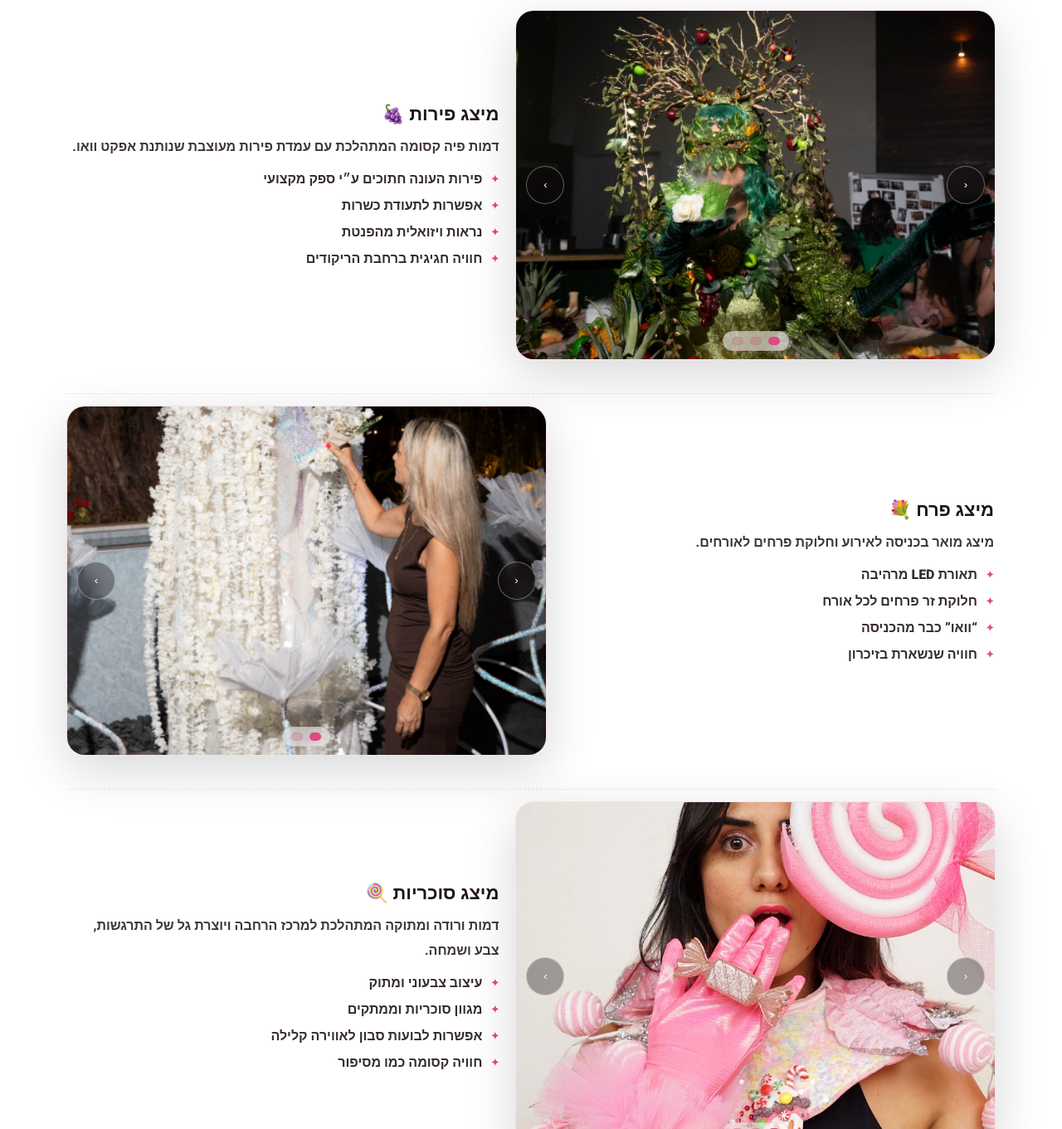
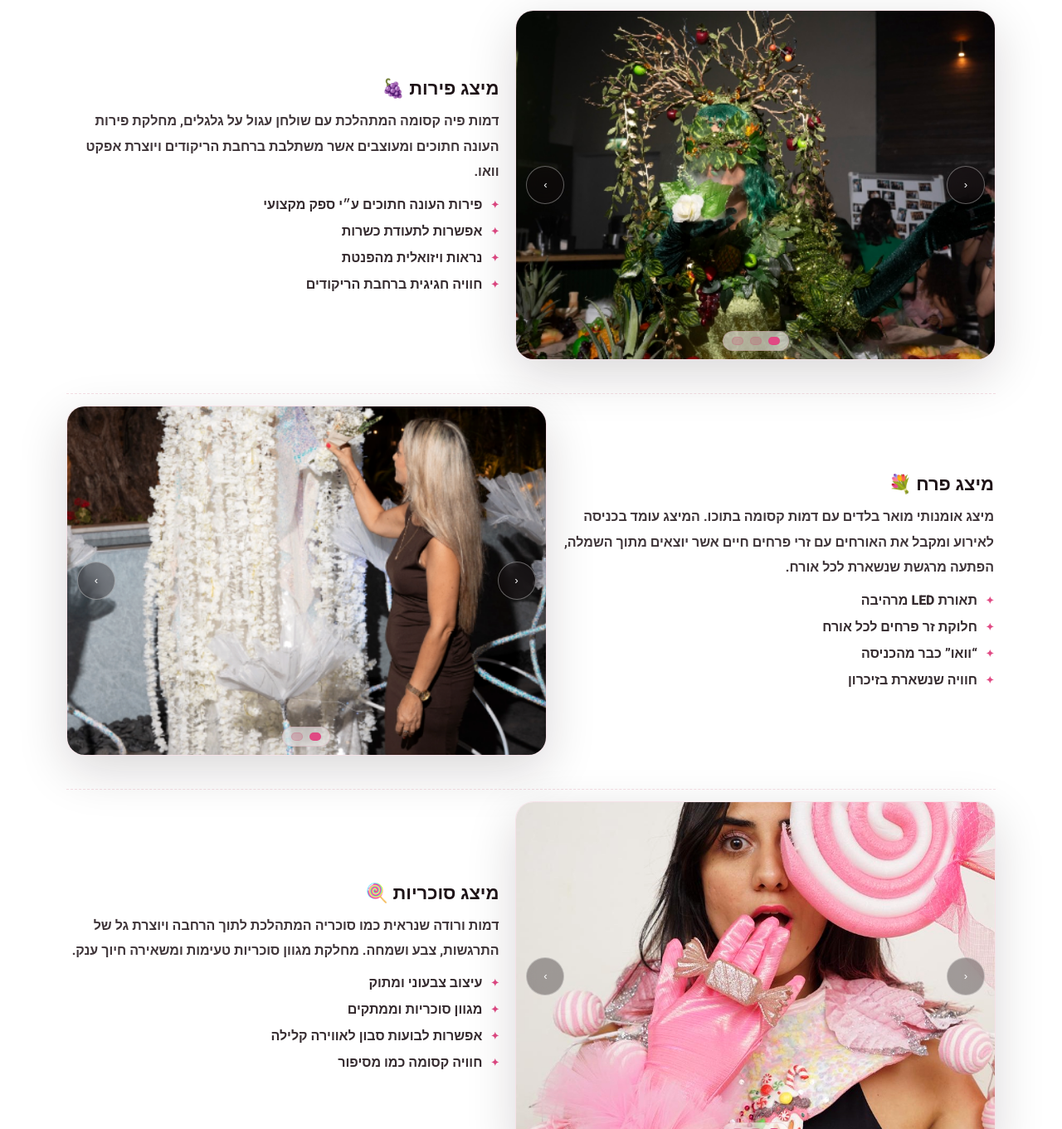
Before and after one commit to npwebdesine-lang/rose-events, a plain HTML site: page index.html in a window 1280 px wide. Shown: the part 1240-2601 px from the top of the page at 83% size. Drawn offline with Linux system fonts and the light colour scheme.

Commit message:
שדרוג תיאורי המיצגים: עדכון תיאורים עם פרטים נוספים ואפקטים מרגשים

```diff
--- a/index.html
+++ b/index.html
@@ -201,7 +201,9 @@
             <div class="work__text">
               <h3 class="work__title">מיצג פירות 🍇</h3>
               <p class="work__desc">
-                דמות פיה קסומה המתהלכת עם עמדת פירות מעוצבת שנותנת אפקט וואו.
+                דמות פיה קסומה המתהלכת עם שולחן עגול על גלגלים, מחלקת פירות
+                העונה חתוכים ומעוצבים אשר משתלבת ברחבת הריקודים ויוצרת אפקט
+                וואו.
               </p>
               <ul class="work__bullets">
                 <li>פירות העונה חתוכים ע״י ספק מקצועי</li>
@@ -251,7 +253,9 @@
             <div class="work__text">
               <h3 class="work__title">מיצג פרח 💐</h3>
               <p class="work__desc">
-                מיצג מואר בכניסה לאירוע וחלוקת פרחים לאורחים.
+                מיצג אומנותי מואר בלדים עם דמות קסומה בתוכו. המיצג עומד בכניסה
+                לאירוע ומקבל את האורחים עם זרי פרחים חיים אשר יוצאים מתוך השמלה,
+                הפתעה מרגשת שנשארת לכל אורח.
               </p>
               <ul class="work__bullets">
                 <li>תאורת LED מרהיבה</li>
@@ -306,8 +310,8 @@
             <div class="work__text">
               <h3 class="work__title">מיצג סוכריות 🍭</h3>
               <p class="work__desc">
-                דמות ורודה ומתוקה המתהלכת למרכז הרחבה ויוצרת גל של התרגשות, צבע
-                ושמחה.
+                דמות ורודה שנראית כמו סוכריה המתהלכת לתוך הרחבה ויוצרת גל של
+                התרגשות, צבע ושמחה. מחלקת מגוון סוכריות טעימות ומשאירה חיוך ענק.
               </p>
               <ul class="work__bullets">
                 <li>עיצוב צבעוני ומתוק</li>
```
